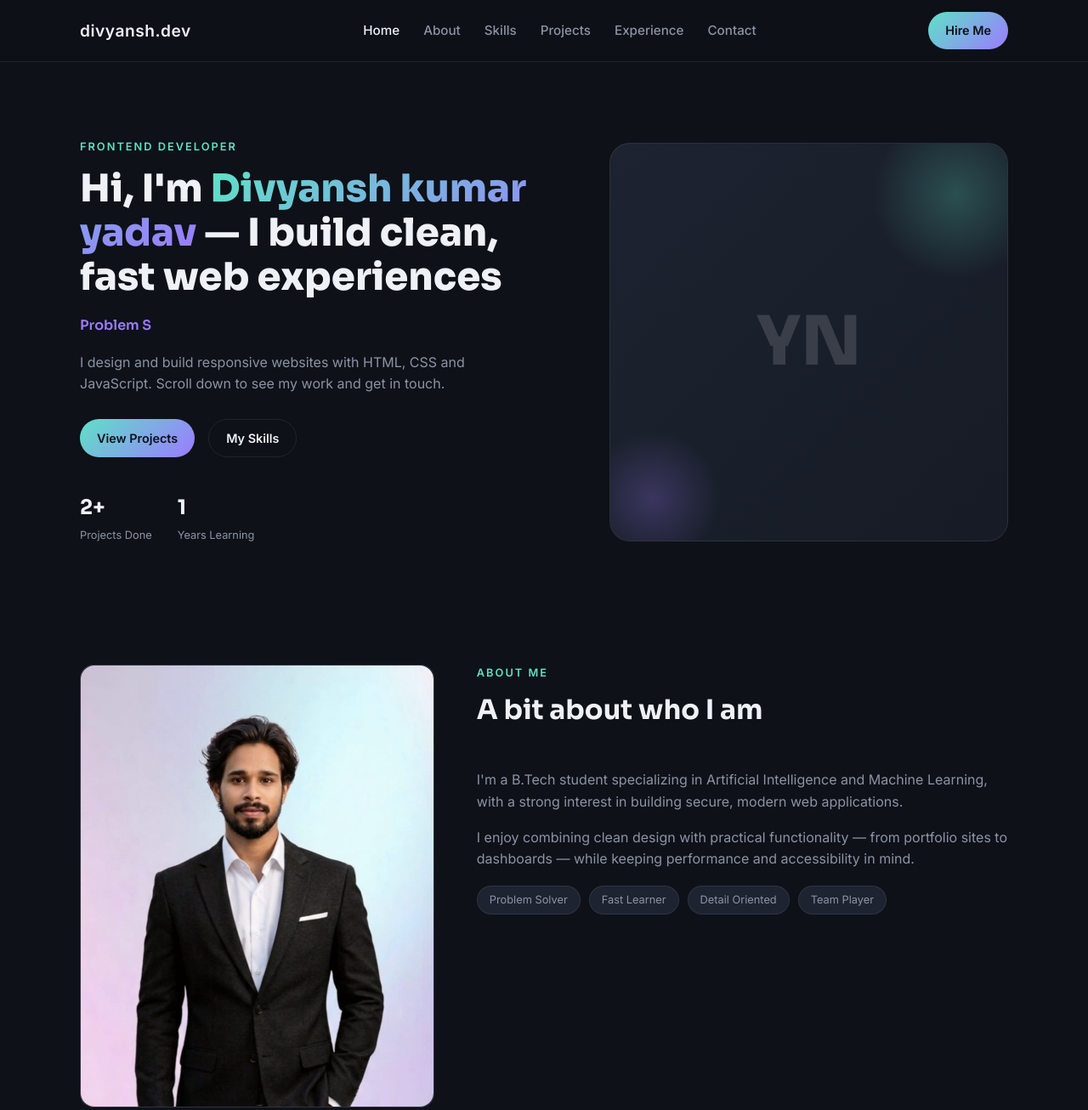
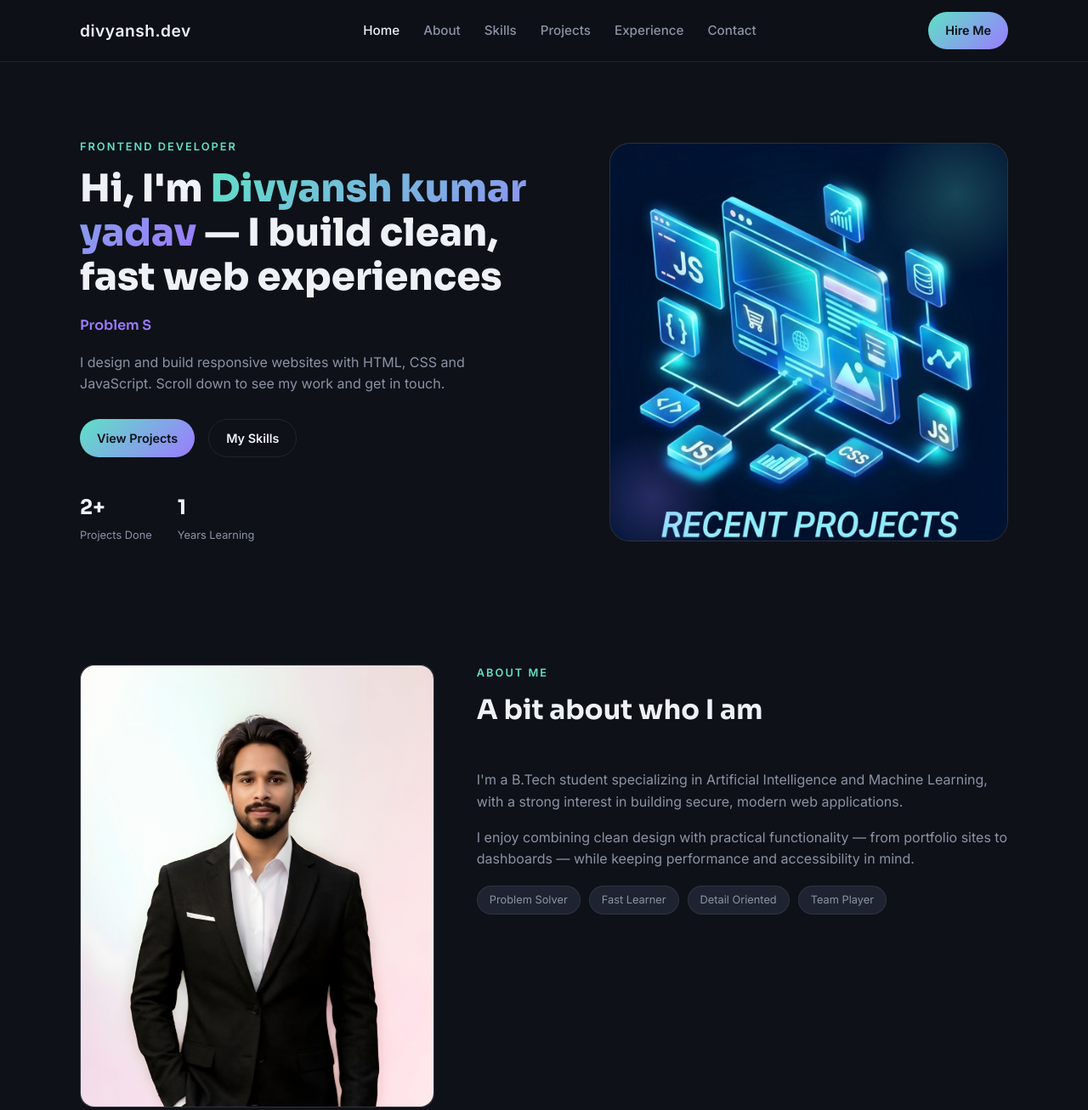
Before and after one commit to divyanshkumaryadav/portfolio, a plain HTML site: page index.html in a window 1280 px wide. Shown: the top 1306 px of the page at 85% size. Drawn offline with Linux system fonts and the light colour scheme.

```diff
--- a/index.html
+++ b/index.html
@@ -45,13 +45,16 @@
         <div class="stat"><b>1</b><span>Years Learning</span></div>
       </div>
     </div>
-    <div class="hero-visual"><span>YN</span></div>
+    <div class="hero-visual"><span></span>
+       <img src="logo.jpeg" alt="Profile Photo" style="width:100%; height:120%; object-fit:cover; border-radius:16px;">
+    </logo.jpeg
+    </div>
   </div>
 </section>
 <section id="about">
   <div class="container about-grid">
     <div class="about-photo">
-      <img src="photo.jpg.jpeg" alt="Profile Photo" alt="Rohit" style="width:100%; height:100%; object-fit:cover; border-radius:16px;">
+      <img src="raosahab.jpeg" alt="Profile Photo" alt="Rohit" style="width:100%; height:100%; object-fit:cover; border-radius:16px;">
 
     </div>
     <div class="about-text">
```
Also changed, not shown: logo.jpeg (added), photo.jpg.jpeg (deleted), raosahab.jpeg (added).
